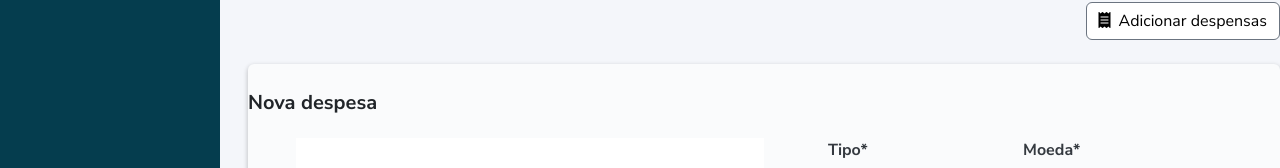
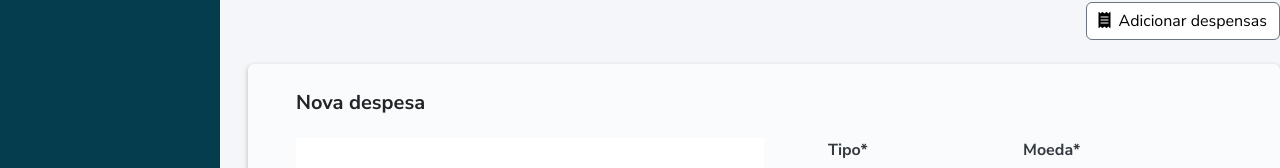
Before and after one commit to elissonalvesilva/interview-hotmart, a React app: page / in a window 1280 px wide. Shown: the part 593-761 px from the top of the page. Built offline with nearby package versions, Linux system fonts and the light colour scheme; no server answers.

Commit message:
refactor: change style padding title on expense

```diff
--- a/src/scss/components/_expense.scss
+++ b/src/scss/components/_expense.scss
@@ -27,6 +27,10 @@
     -moz-box-shadow: 0px 2px 4px 1px rgba(0,0,0,0.18);
     box-shadow: 0px 2px 4px 1px rgba(0,0,0,0.18);
 
+
+    .card-title {
+      padding: 0 48px;
+    }
 
     .card-body {
       padding: 0;
```
